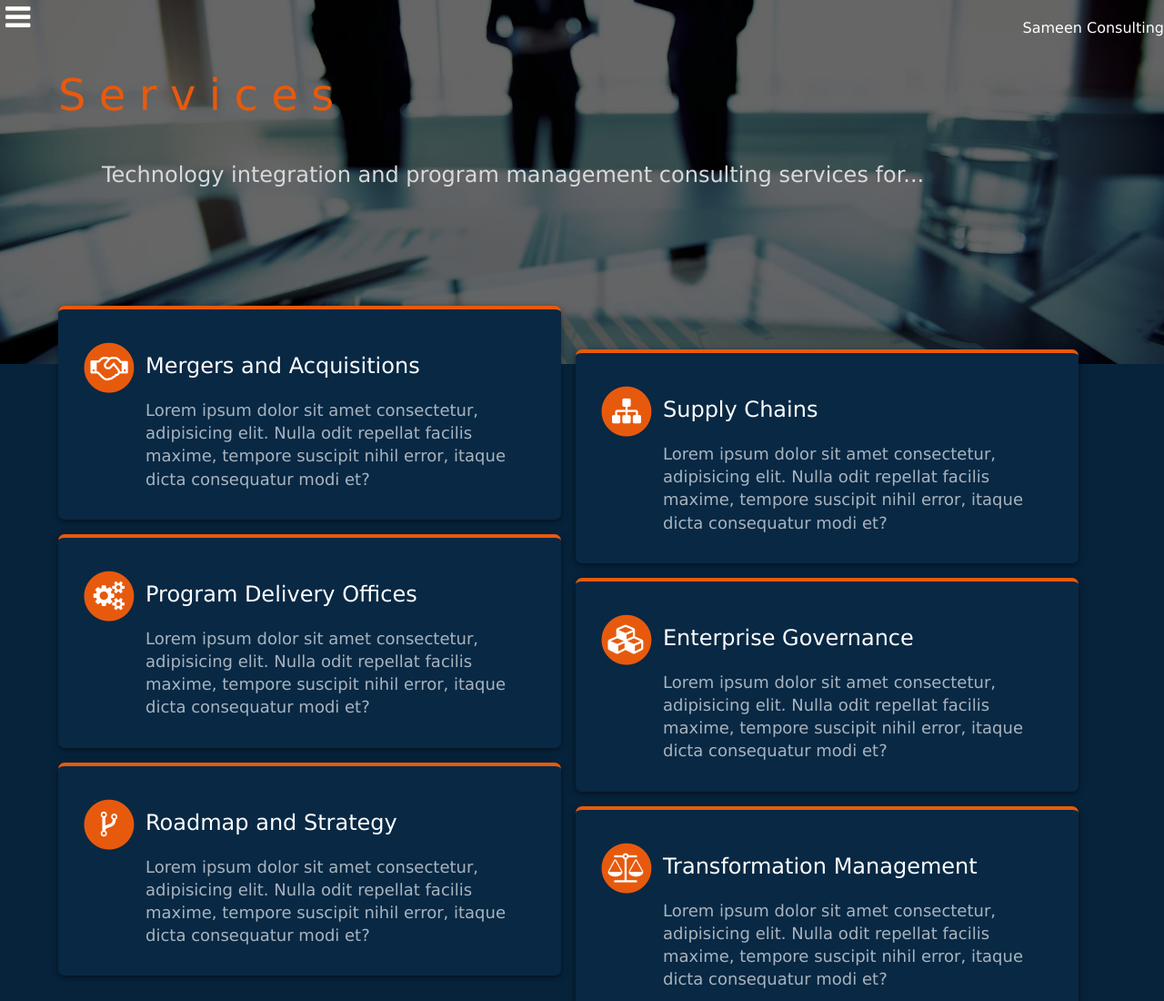
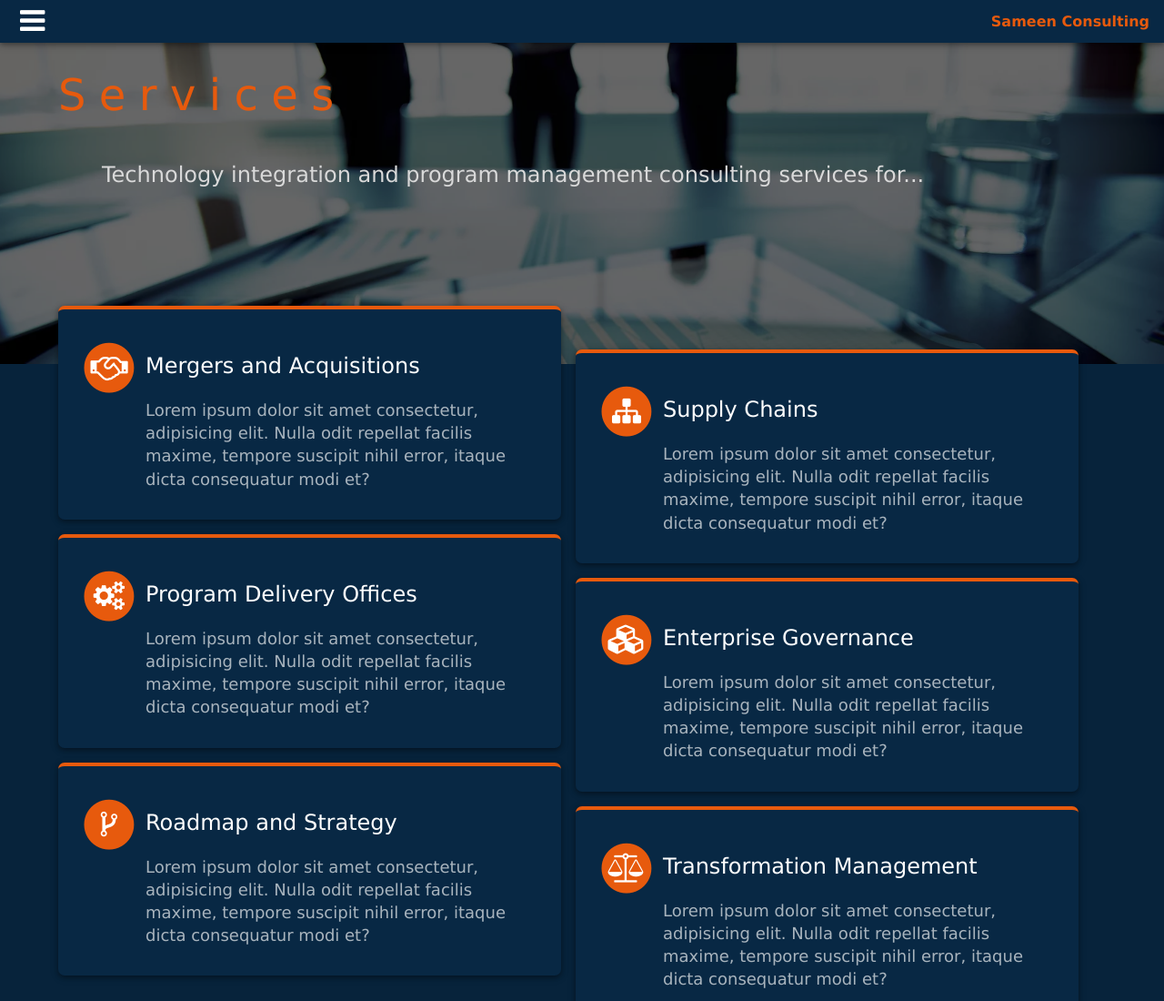
Before and after one commit to AlexKliger/sameen-consulting, a plain HTML site: page index.html in a window 1280 px wide. Shown: the top 1100 px of the page at 91% size. Drawn offline with nearby package versions, Linux system fonts and the light colour scheme.

Commit message:
Added title bar with header toggling button.

```diff
--- a/index.html
+++ b/index.html
@@ -10,9 +10,9 @@
     </head>
 
     <body id="body" class="l-sidebar header-hidden bg-color-primary font-color-primary">
-        <span class="title-bar" style="z-index: 1; width: 100%; align-items: flex-end; display: flex; justify-content: space-between; position: fixed; top: 0;">
-            <button class="btn-nav btn-toggle-header" style="top: 1rem; left: 5vw;"><i class="fa fa-navicon"></i></button>
-            <h1>Sameen Consulting</h1>
+        <span class="title-bar bg-color-primary-light box-shadow" style="z-index: 1; width: 100%; align-items: center; justify-content: space-between; position: fixed; top: 0;">
+            <button class="btn-nav btn-toggle-header"><i class="fa fa-navicon"></i></button>
+            <h1 style="font-weight: 600;" class="font-color-tertiary">Sameen Consulting</h1>
         </span>
         <!-- Fixed sidebar -->
         <div class="btn-toggle-header opaque-overlay"></div>
--- a/main.css
+++ b/main.css
@@ -173,10 +173,6 @@ img {
 	color: var(--color-secondary);
 	border: none;
 	background-color: transparent
-}
-
-.title-bar {
-	display: none;
 }
 
 .header-content {
@@ -384,9 +380,20 @@ label {
 	justify-content: space-around;
 }
 
-.title-bar > * {
-	display: inline;
+.title-bar {
+	padding: 0.25em 1em;
+	width: 100%;
+	z-index: 1;
+	display: none;
+	justify-content: space-between;
+	align-items: center;
+	position: fixed;
+	top: 0;
 }
+
+	.title-bar > * {
+		display: inline;
+	}
 
 /* Themes */
 .bg-color-primary {
@@ -482,24 +489,25 @@ label {
 	}
 
 	.title-bar {
-		display: block;
+		display: flex;
 	}
 }
 
 @media only screen and (max-width: 950px) {
-	.l-flex-row.l-flex-two-column.is-responsive > * {
-		width: 100%;
-		top: 0;
-	}
-}
-
-@media only screen and (max-width: 500px) {
 	:root {
 		--font-size-small: 14px;
 		--font-size-medium: 16px;
 		--font-size-large: 20px;
 		--font-size-icon: 26px;
 		--font-size-header: 32px;
+	}
+}
+
+@media only screen and (max-width: 500px) {
+
+	.l-flex-row.l-flex-two-column.is-responsive > * {
+		width: 100%;
+		top: 0;
 	}
 
 	.about-details.l-flex-two-column {
@@ -533,8 +541,6 @@ label {
 		align-items: center;
 	}
 }
-
-
 
 /* Animation */
 @media (prefers-reduced-motion: no-preference) {
```
